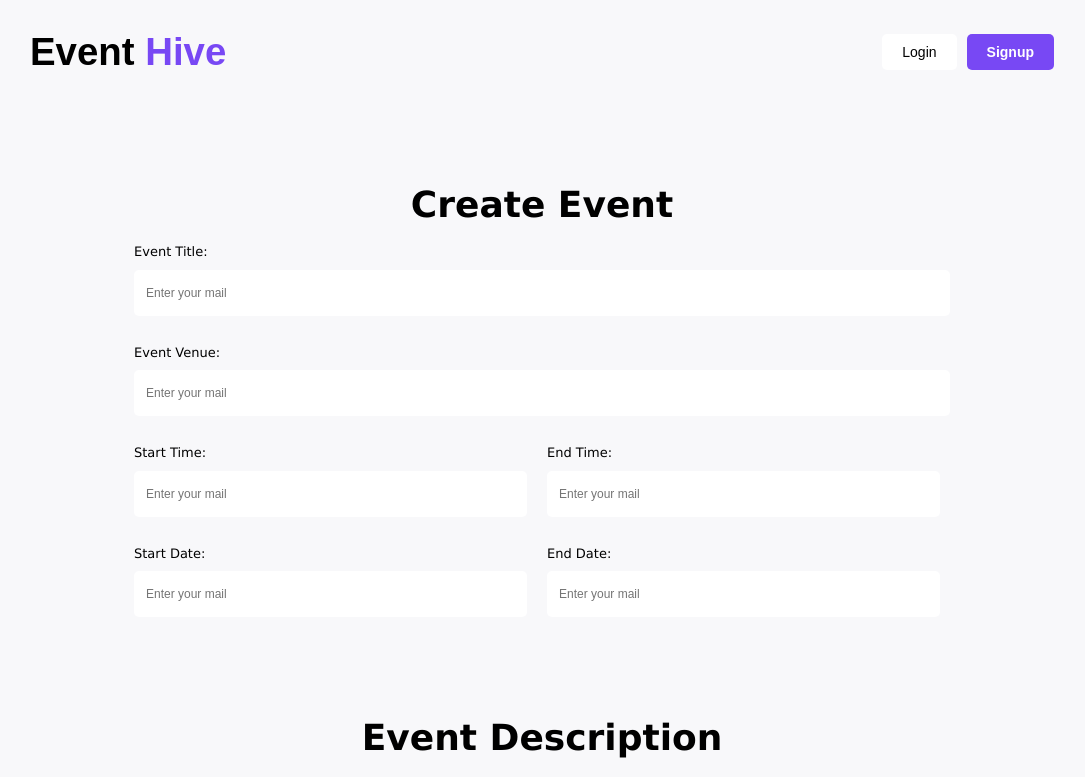
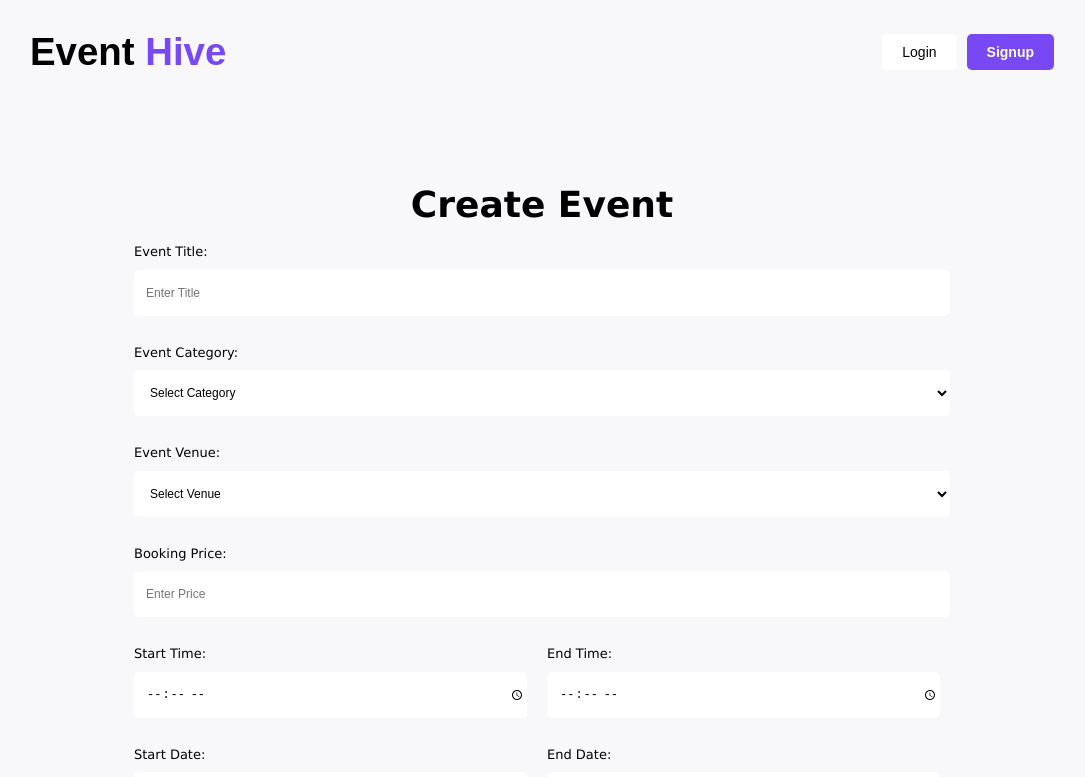
Before and after one commit to Kavyam172/Event-Management, a React (Vite) app in the folder client/event-management-client/: page /create in a window 1280 px wide. Shown: the top 777 px of the page, without its empty margins (98-1183 px from the left). Built offline with nearby package versions, Linux system fonts and the light colour scheme.

Commit message:
Describe what you changed

```diff
--- a/client/event-management-client/src/components/Card/EventCard.css
+++ b/client/event-management-client/src/components/Card/EventCard.css
@@ -31,8 +31,8 @@
       background-color:#F8F8FA;
       color: #7848F4;
       padding: 5px 10px;
-      top: 30px;
-      left: 30px;
+      top: 0px;
+      left: 0px;
       /* margin-top: 30px; */
       /* margin-left:30px ; */
       position: absolute;
--- a/client/event-management-client/src/components/Hero/upcoming/First.jsx
+++ b/client/event-management-client/src/components/Hero/upcoming/First.jsx
@@ -1,12 +1,8 @@
 import React, { useState } from 'react';
-import './First.css';
+import './First.css'; // Assuming this CSS file styles the component
 import EventCard from '../../Card/EventCard';
 
 const UpcomingEvents = () => {
-  const [weekdayFilter, setWeekdayFilter] = useState('All');
-  const [eventTypeFilter, setEventTypeFilter] = useState('All');
-  const [categoryFilter, setCategoryFilter] = useState('All');
-
   const events = [
     {
       title: 'BestSeller Book Bootcamp - write, Market & Publish Your Book - Lucknow',
@@ -50,58 +46,19 @@ const UpcomingEvents = () => {
       image: '/src/assets/cardimg.svg',
       isFree: true,
     },
-    // Add more event objects here...
+    // ... Add more event objects here
   ];
-
-  const handleFilterChange = (setter) => (event) => {
-    setter(event.target.value);
-  };
-
-  const filteredEvents = events.filter((event) => {
-    const matchesWeekday = weekdayFilter === 'All' || event.weekday === weekdayFilter;
-    const matchesEventType = eventTypeFilter === 'All' || event.eventType === eventTypeFilter;
-    const matchesCategory = categoryFilter === 'All' || event.category === categoryFilter;
-    return matchesWeekday && matchesEventType && matchesCategory;
-  });
 
   return (
     <div className="upcoming-events">
       <h1>Upcoming <span>Events</span> </h1>
 
-      <div className="filters">
-        <select onChange={handleFilterChange(setWeekdayFilter)}>
-          <option value="All">All Weekdays</option>
-          <option value="Monday">Monday</option>
-          <option value="Tuesday">Tuesday</option>
-          <option value="Wednesday">Wednesday</option>
-          <option value="Thursday">Thursday</option>
-          <option value="Friday">Friday</option>
-          <option value="Saturday">Saturday</option>
-          <option value="Sunday">Sunday</option>
-        </select>
-
-        <select onChange={handleFilterChange(setEventTypeFilter)}>
-          <option value="All">All Event Types</option>
-          <option value="Workshop">Workshop</option>
-          <option value="Webinar">Webinar</option>
-          <option value="Conference">Conference</option>
-          <option value="Meetup">Meetup</option>
-        </select>
-
-        <select onChange={handleFilterChange(setCategoryFilter)}>
-          <option value="All">All Categories</option>
-          <option value="Education">Education</option>
-          <option value="Business">Business</option>
-          <option value="Technology">Technology</option>
-          <option value="Health">Health</option>
-        </select>
-      </div>
-
       <div className="events-grid">
-        {filteredEvents.map((event) => (
+        {events.map((event) => (
           <EventCard key={event.title} {...event} />
         ))}
       </div>
+
       <div className="loadbutton">
         <button className="load-more">Load more...</button>
       </div>
--- a/client/event-management-client/src/components/allEvents/event.css
+++ b/client/event-management-client/src/components/allEvents/event.css
@@ -1,5 +1,3 @@
-
-
 .event-hive-hero {
   display: flex;
   justify-content: space-between;
@@ -11,8 +9,8 @@
   z-index: 1;
   padding-left: 90px;
   display: flex;
-    gap: 2vw;
-    flex-direction: column;
+  gap: 2vw;
+  flex-direction: column;
 }
 
 .hero-content h2 {
@@ -42,17 +40,50 @@
 .stats div {
   padding: 2vw;
   border: none;
-  background-color: #7848F4 ;
+  background-color: #7848F4;
   border-radius: 10px;
 }
 
-.stats span{
+.stats span {
   font-size: 32px;
   font-weight: 700;
   color: white;
 }
-.stats p{
+
+.stats p {
   font-size: 16px;
   font-weight: 700;
   color: white;
 }
+
+.event-card-section {
+  display: flex;
+  align-items: center;
+  justify-content: space-between;
+  padding: 3vw;
+
+}
+.event-card-section span{
+  color: #7848F4;
+}
+.event-card-section h1{
+  font-size: 36px;
+  font-weight: 700;
+  padding-left: 2.5vw;
+}
+
+.filter-section {
+  display: flex;
+  gap: 2vw;
+
+}
+
+.filter-section select {
+  padding: 1vw;
+  border: none;
+  border-radius: 5px;
+  background-color: #687C940D;
+  font-size: 12px;
+  font-weight: 400;
+
+}
--- a/client/event-management-client/src/components/allEvents/event.jsx
+++ b/client/event-management-client/src/components/allEvents/event.jsx
@@ -1,8 +1,16 @@
-import React from 'react';
+import React, { useState } from 'react';
 import "./event.css";
-import First from '/src/components/Hero/upcoming/First.jsx';
 
 const Event = () => {
+  const [weekdayFilter, setWeekdayFilter] = useState('All');
+  const [eventTypeFilter, setEventTypeFilter] = useState('All');
+  const [categoryFilter, setCategoryFilter] = useState('All');
+
+
+  const handleFilterChange = (setter) => (event) => {
+    setter(event.target.value);
+  };
+
   return (
     <div>
       <div className="event-hive-hero">
@@ -24,8 +32,39 @@ const Event = () => {
         <img src="src/assets/event-Image.svg" alt="Event Hive Hero Image" className="hero-image" />
       </div>
 
-      {/* Integrate the Fourth component here */}
-      <First />
+      <div className="event-card-section">
+        <h1><span>Events</span> Around You</h1>
+        <div className="filter-section">
+          <select onChange={handleFilterChange(setWeekdayFilter)}>
+            <option value="All">Weekdays</option>
+            <option value="Monday">Monday</option>
+            <option value="Tuesday">Tuesday</option>
+            <option value="Wednesday">Wednesday</option>
+            <option value="Thursday">Thursday</option>
+            <option value="Friday">Friday</option>
+            <option value="Saturday">Saturday</option>
+            <option value="Sunday">Sunday</option>
+          </select>
+
+          <select onChange={handleFilterChange(setEventTypeFilter)}>
+            <option value="All">All Event Types</option>
+            <option value="Workshop">Workshop</option>
+            <option value="Webinar">Webinar</option>
+            <option value="Conference">Conference</option>
+            <option value="Meetup">Meetup</option>
+          </select>
+
+          <select onChange={handleFilterChange(setCategoryFilter)}>
+            <option value="All">All Categories</option>
+            <option value="Education">Education</option>
+            <option value="Business">Business</option>
+            <option value="Technology">Technology</option>
+            <option value="Health">Health</option>
+          </select>
+        </div>
+      </div>
+
+      {/* <First /> */}
     </div>
   );
 }
--- a/client/event-management-client/src/components/hostevent/Host.css
+++ b/client/event-management-client/src/components/hostevent/Host.css
@@ -50,6 +50,33 @@ label {
     flex-direction: column;
 }
 
+
+
+.in1 select{
+    width: 816px;
+    height: 46px;
+    background-color: #ffffff;
+    border: none;
+    font-size: 12px;
+    font-weight: 400;
+    line-height: 14.56px;
+    text-align: left;
+    padding-left: 12px;
+    border-radius: 5px;
+
+}
+.place{
+    display: flex;
+    flex-direction: column;
+    gap: 30px;
+}
+
+.city, .state{
+    display: flex;
+    flex-direction: column;
+    gap: 10px;
+}
+
 .mainformgroup {
     margin-top: 30px;
     display: flex;
@@ -85,21 +112,25 @@ label {
 .form-group #start-time {
     display: flex;
     flex-direction: column;
+    justify-content: center;
 }
 
 .form-group #end-time {
     display: flex;
     flex-direction: column;
+    justify-content: center;
 }
 
 .form-group #start-date {
     display: flex;
     flex-direction: column;
+    justify-content: center;
 }
 
 .form-group #end-date {
     display: flex;
     flex-direction: column;
+    justify-content: center;
 }
 
 .createeventinfo {
--- a/client/event-management-client/src/components/hostevent/Host.jsx
+++ b/client/event-management-client/src/components/hostevent/Host.jsx
@@ -11,33 +11,45 @@ const Host = () => {
                     <div className="Fgrp">
                         <div className="in1">
                             <label for="event-title">Event Title:</label>
-                            <input type="text" id="event-title" name="event-title" placeholder="Enter your mail" />
+                            <input type="text" id="event-title" name="event-title" placeholder="Enter Title" />
+                        </div>
+                        <div className="in1">
+                            <label for="event-category">Event Category:</label>
+                            <select id="event-category" name="event-category">
+                                <option value="" disabled selected>Select Category</option>
+                            </select>
                         </div>
                         <div className="in1">
                             <label for="event-venue">Event Venue:</label>
-                            <input type="text" id="event-venue" name="event-venue" placeholder="Enter your mail" />
+                            <select name="event-venue" id="event-venue">
+                                <option value="" disabled selected>Select Venue</option>
+                            </select>
+                        </div>
+                        <div className="in1">
+                            <label for="event-date">Booking Price:</label>
+                            <input type="number" id="event-price" name="event-price" placeholder="Enter Price" />
                         </div>
                     </div>
                     <div className="mainformgroup">
                         <div class="form-group">
                             <div>
                                 <label for="start-time">Start Time:</label>
-                                <input type="text" id="start-time" name="start-time" placeholder="Enter your mail" />
+                                <input type="time" id="start-time" name="start-time" placeholder="Enter your mail" />
                             </div>
                             <div>
                                 <label for="end-time">End Time:</label>
-                                <input type="text" id="end-time" name="end-time" placeholder="Enter your mail" />
+                                <input type="time" id="end-time" name="end-time" placeholder="Enter your mail" />
                             </div>
                         </div>
 
                         <div class="form-group">
                             <div>
                                 <label for="start-date">Start Date:</label>
-                                <input type="text" id="start-date" name="start-date" placeholder="Enter your mail" />
+                                <input type="date" id="start-date" name="start-date" placeholder="Enter your mail" />
                             </div>
                             <div>
                                 <label for="end-date">End Date:</label>
-                                <input type="text" id="end-date" name="end-date" placeholder="Enter your mail" />
+                                <input type="date" id="end-date" name="end-date" placeholder="Enter your mail" />
                             </div>
                         </div>
                     </div>
@@ -49,7 +61,7 @@ const Host = () => {
                     <div className="in1">
                         <label for="event-image">Event Image:</label>
                         <div className="inputimg">
-                         <input type="file" id="event-image" name="event-image" />
+                            <input type="file" id="event-image" name="event-image" />
                         </div>
                         {/* <Getimg/> */}
 
```
Lines whose indentation alone changed are shown as unchanged.
